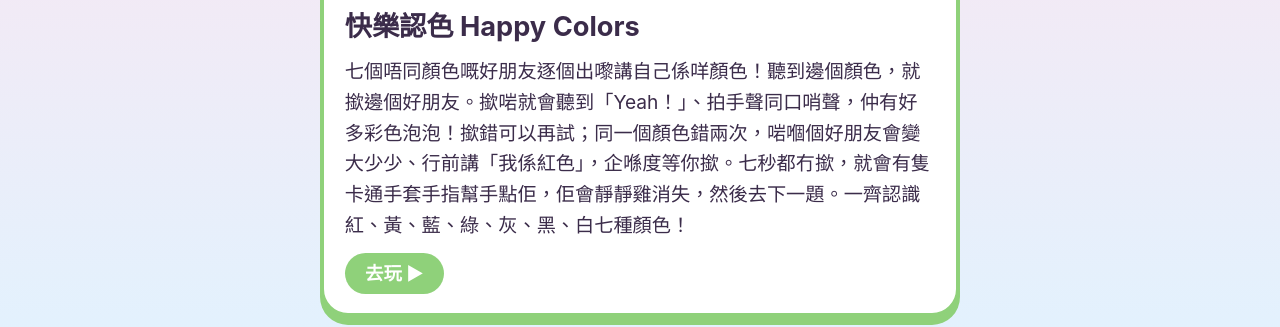
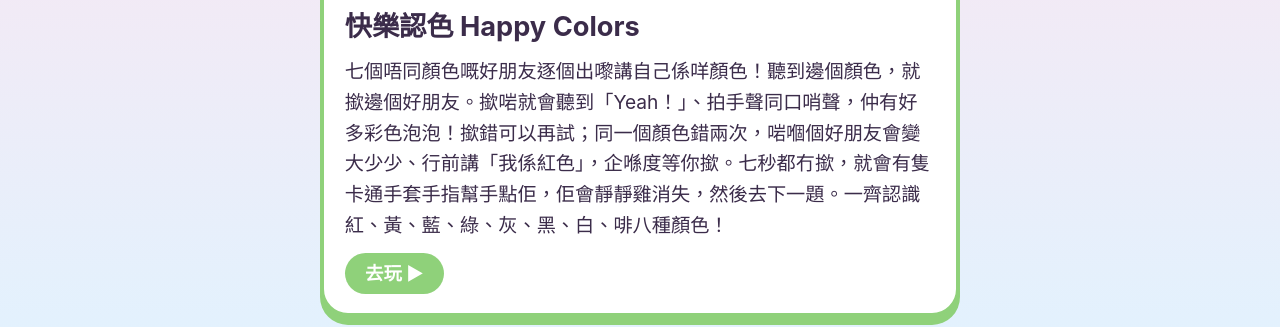
Before and after one commit to JulianZhuMin/sing-sing-playland, a plain HTML site: page index.html in a window 1280 px wide. Shown: the part 1001-1328 px from the top of the page. Drawn offline with Linux system fonts and the light colour scheme.

Commit message:
Happy Colors: 七種顏色 -> 紅、黃、藍、綠、灰、黑、白、啡八種顏色

```diff
--- a/index.html
+++ b/index.html
@@ -72,7 +72,7 @@
 <div class="card colors">
   <span class="emoji" aria-hidden="true">🔴🟡🔵🟢</span>
   <h2><a href="https://julianzhumin.github.io/happy-colours/">快樂認色 Happy Colors</a></h2>
-  <p>七個唔同顏色嘅好朋友逐個出嚟講自己係咩顏色！聽到邊個顏色，就撳邊個好朋友。撳啱就會聽到「Yeah！」、拍手聲同口哨聲，仲有好多彩色泡泡！撳錯可以再試；同一個顏色錯兩次，啱嗰個好朋友會變大少少、行前講「我係紅色」，企喺度等你撳。七秒都冇撳，就會有隻卡通手套手指幫手點佢，佢會靜靜雞消失，然後去下一題。一齊認識紅、黃、藍、綠、灰、黑、白七種顏色！</p>
+  <p>七個唔同顏色嘅好朋友逐個出嚟講自己係咩顏色！聽到邊個顏色，就撳邊個好朋友。撳啱就會聽到「Yeah！」、拍手聲同口哨聲，仲有好多彩色泡泡！撳錯可以再試；同一個顏色錯兩次，啱嗰個好朋友會變大少少、行前講「我係紅色」，企喺度等你撳。七秒都冇撳，就會有隻卡通手套手指幫手點佢，佢會靜靜雞消失，然後去下一題。一齊認識紅、黃、藍、綠、灰、黑、白、啡八種顏色！</p>
   <span class="play" aria-hidden="true">去玩 ▶</span>
 </div>
 
```
